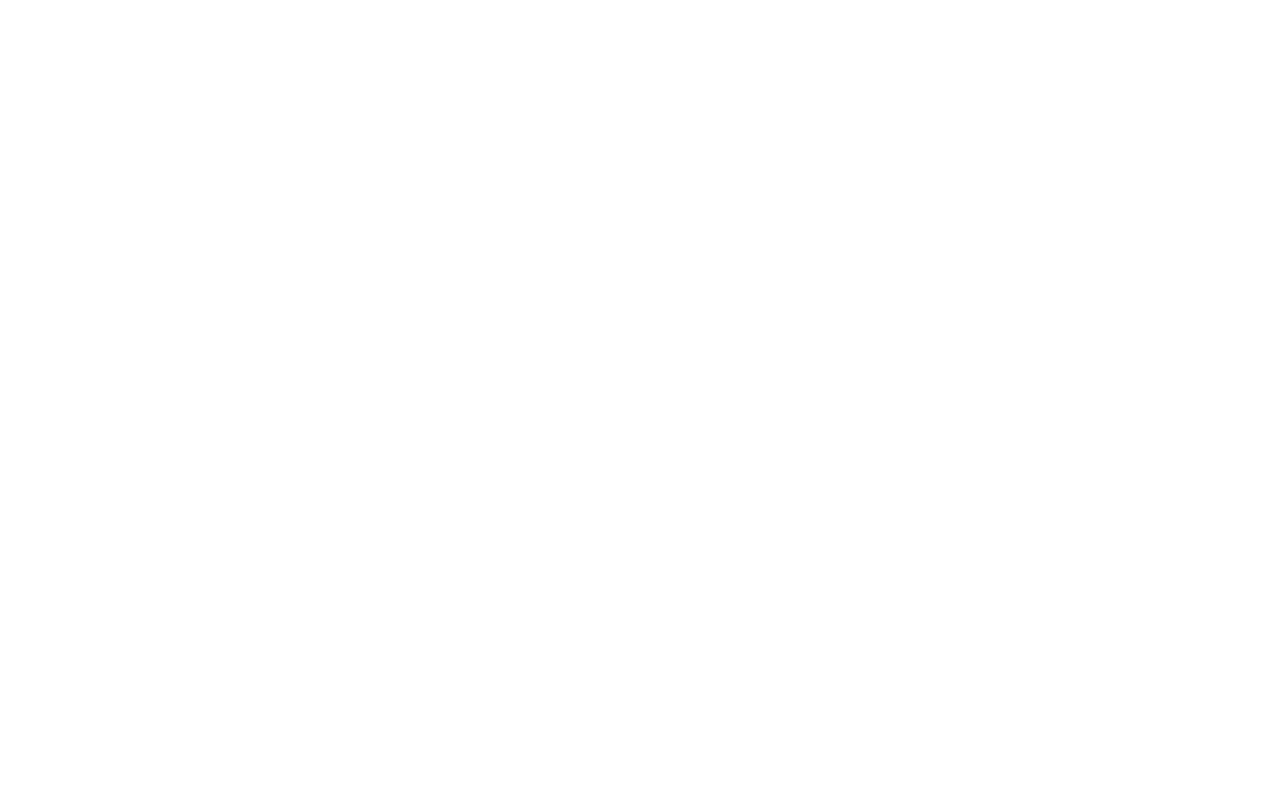
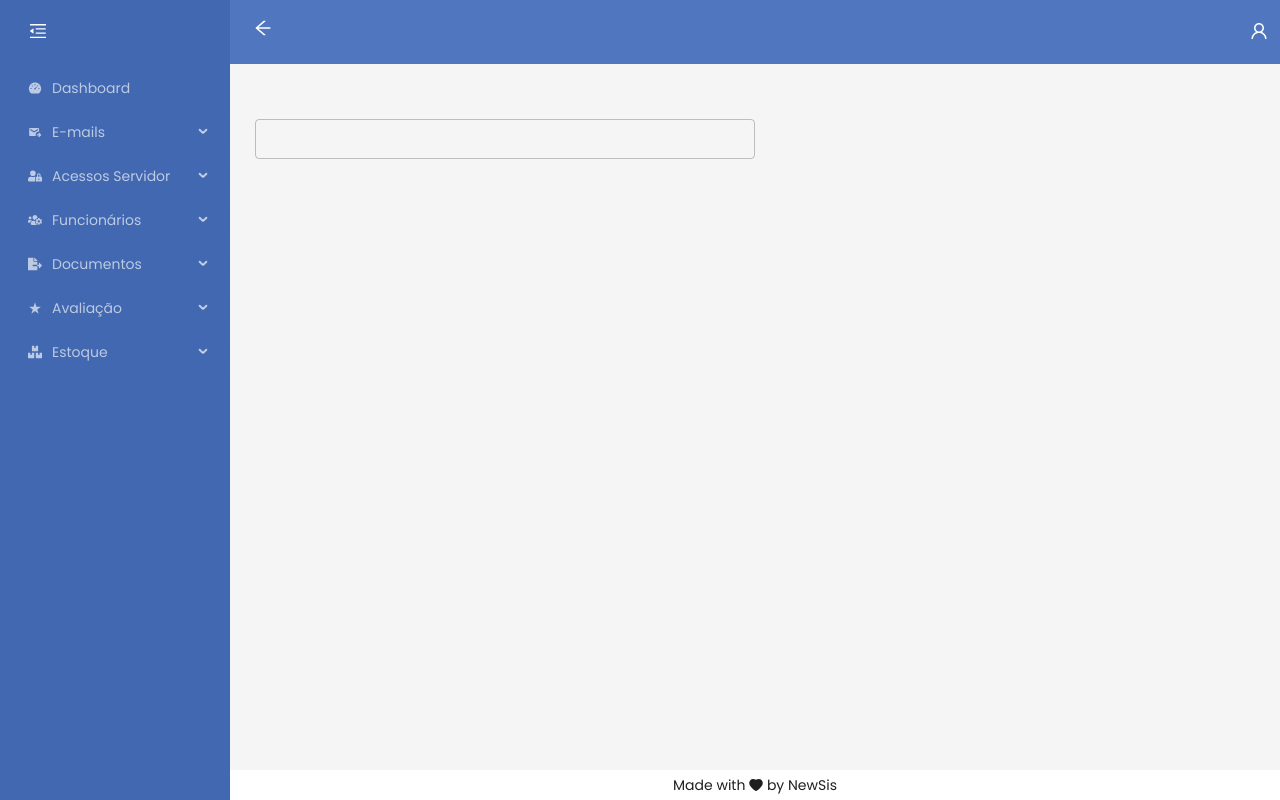
Before and after one commit to unicontroldevelopment/ecore-web, a React (Vite) app: page /employee/create in a window 1280 px wide. Before the commit this address had no page. Built offline with nearby package versions, Linux system fonts and the light colour scheme; sample sign-in values are in the browser's storage.

Commit message:
ECW2 - 5 Initial commit about employee register

```diff
--- a/src/App.jsx
+++ b/src/App.jsx
@@ -7,9 +7,11 @@
 import { AuthProvider } from "./contexts/Auth";
 
 import PrivatePage from "./utils/PrivatePage";
+import Template from "./components/template/Template";
 
 import Login from "./pages/login/Login";
 import Dashboard from "./pages/dashboard/Dashboard";
+import CreateEmployee from "./pages/employees/createEmployee";
 
 const App = () => {
   return (
@@ -35,7 +37,19 @@
                 path="/dashboard"
                 element={
                   <PrivatePage>
-                    <Dashboard />
+                    <Template>
+                      <Dashboard />
+                    </Template>
+                  </PrivatePage>
+                }
+              />
+              <Route
+                path="/employee/create"
+                element={
+                  <PrivatePage>
+                    <Template>
+                      <CreateEmployee />
+                    </Template>
                   </PrivatePage>
                 }
               />
--- a/src/components/template/Template.jsx
+++ b/src/components/template/Template.jsx
@@ -87,7 +87,7 @@
       children: [
         {
           key: "4-1",
-          label: <Link to="/dashboard">Cadastrar</Link>,
+          label: <Link to="/employee/create">Cadastrar</Link>,
         },
         {
           key: "4-2",
--- a/src/hooks/VerifyUserRole.jsx
+++ b/src/hooks/VerifyUserRole.jsx
@@ -9,7 +9,7 @@
   React.useEffect(() => {
     const verifyUser = () => {
       if (!userRoles.includes(userTypeContext.userType)) {
-        navigate("/acessoNegado");
+        navigate("/accessDenied");
       }
     };
     verifyUser();
--- a/src/pages/dashboard/Dashboard.jsx
+++ b/src/pages/dashboard/Dashboard.jsx
@@ -1,15 +1,10 @@
 import * as React from "react";
 import { UserTypeContext } from "../../contexts/UserTypeContext";
-import Template from "../../components/template/Template";
 
 const Dashboard = () => {
   const { userType } = React.useContext(UserTypeContext);
 
-  return (
-    <Template>
-      <h1>Dashboard - {userType}</h1>
-    </Template>
-  );
+  return <h1>Dashboard - {userType}</h1>;
 };
 
 export default Dashboard;
--- a/src/pages/employees/createEmployee/index.jsx
+++ b/src/pages/employees/createEmployee/index.jsx
@@ -1,5 +1,15 @@
 import * as React from "react";
+import { useNavigate } from "react-router-dom";
+import VerifyUserRole from "../../../hooks/VerifyUserRole";
+
+import { CustomInput } from "../../../components/input/index";
 
 export default function CreateEmployee() {
-  return <div />;
+  return (
+    <>
+      <CustomInput.Root columnSize={12}>
+        <CustomInput.Input>Nome</CustomInput.Input>
+      </CustomInput.Root>
+    </>
+  );
 }
```
